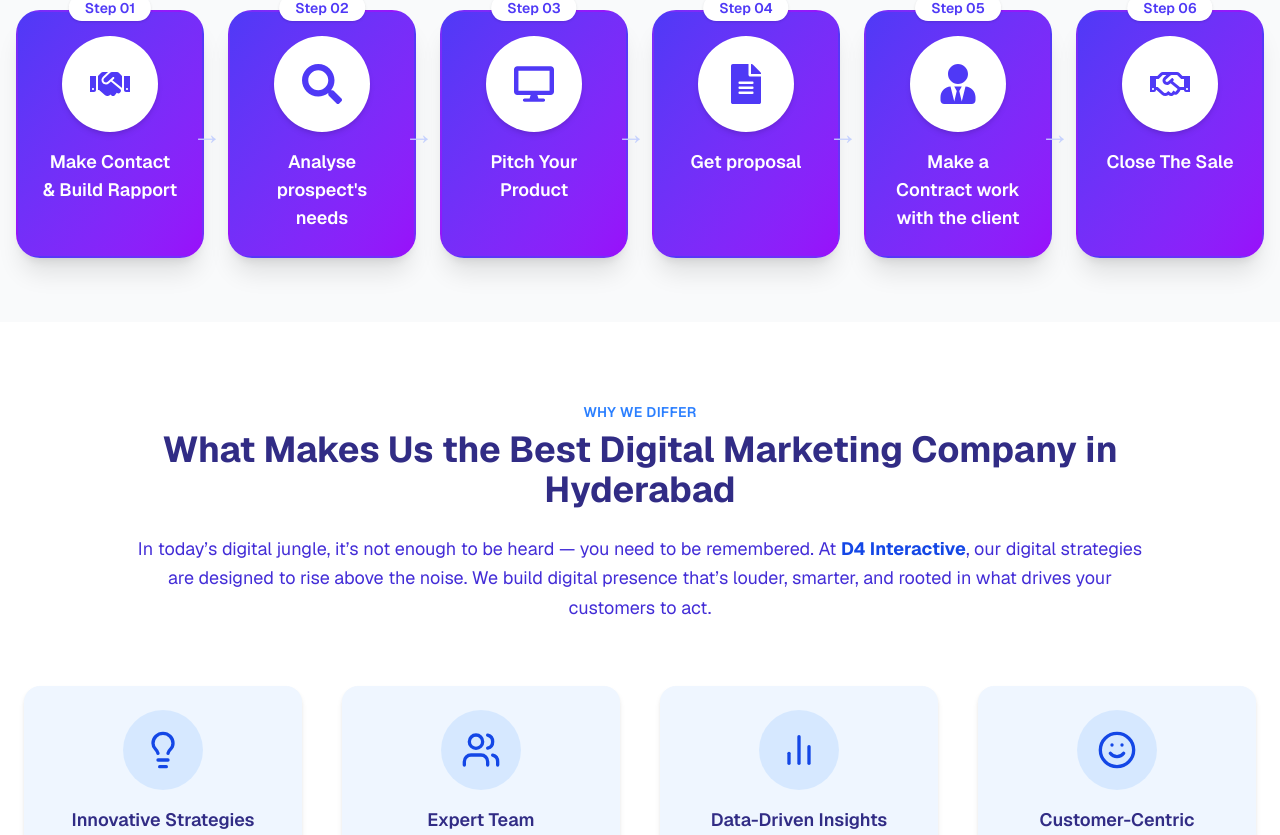
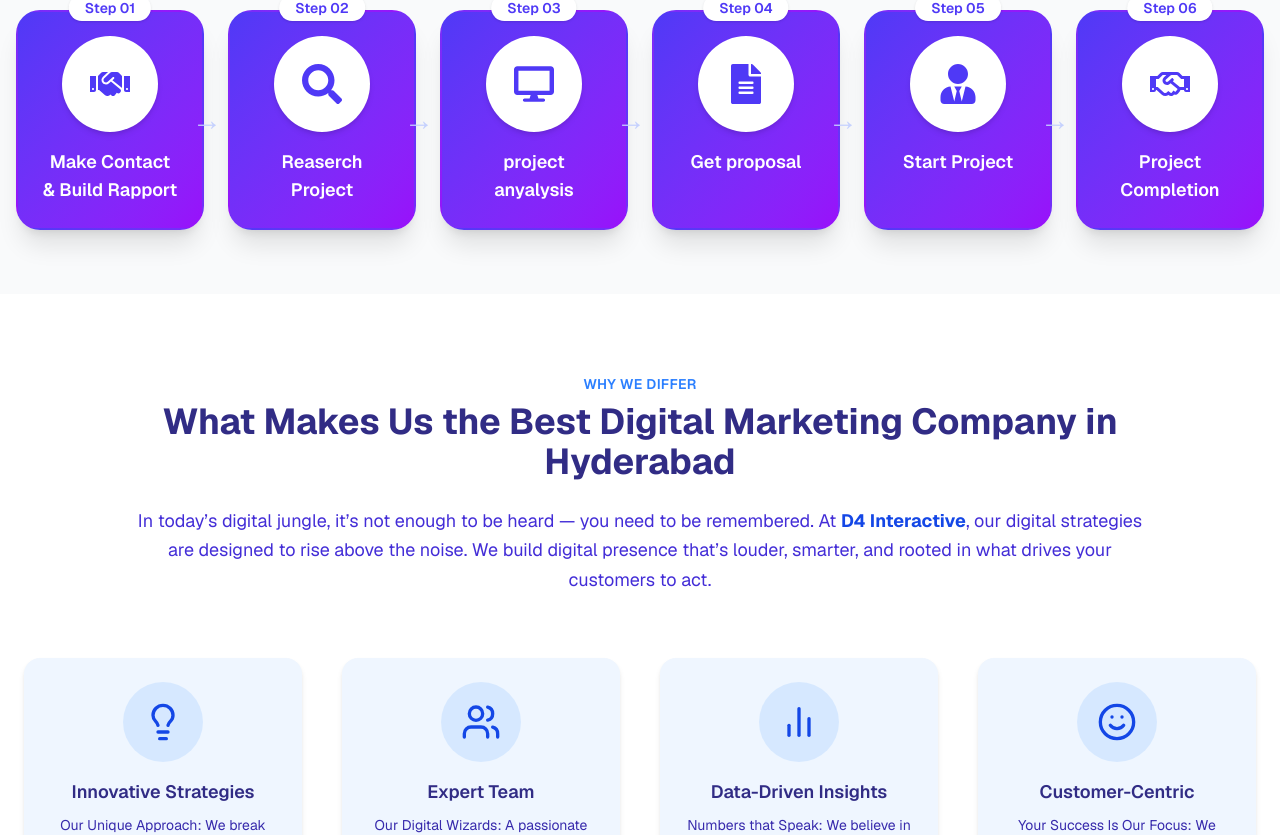
Before and after one commit to saikiranyalavarthi/D4-interactive, a Next.js app: page / in a window 1280 px wide. Shown: the part 3252-4087 px from the top of the page. Built offline with nearby package versions, Linux system fonts and the light colour scheme.

Commit message:
modfiy changes

```diff
--- a/src/app/Components/IndustriesSection.jsx
+++ b/src/app/Components/IndustriesSection.jsx
@@ -71,9 +71,15 @@ export default function IndustriesSection() {
               key={index}
               className={`bg-gradient-to-tr ${item.color} text-white rounded-2xl p-6 shadow-lg transition-transform hover:scale-105`}
             >
-              <div className="mb-4">{item.icon}</div>
-              <h3 className="text-xl font-semibold mb-2">{item.title}</h3>
-              <p className="text-sm opacity-90">{item.description}</p>
+              <div className="flex justify-center items-center mb-4">
+                {item.icon}
+              </div>
+              <h3 className="text-xl font-semibold mb-2 text-center">
+                {item.title}
+              </h3>
+              <p className="text-sm opacity-90 text-center">
+                {item.description}
+              </p>
             </div>
           ))}
         </div>
--- a/src/app/Components/SalesProcess.jsx
+++ b/src/app/Components/SalesProcess.jsx
@@ -18,12 +18,12 @@ const steps = [
   },
   {
     step: "Step 02",
-    title: "Analyse prospect's needs",
+    title: "Reaserch Project",
     icon: <FaSearch size={40} />,
   },
   {
     step: "Step 03",
-    title: "Pitch Your Product",
+    title: "project anyalysis",
     icon: <FaDesktop size={40} />,
   },
   {
@@ -33,12 +33,12 @@ const steps = [
   },
   {
     step: "Step 05",
-    title: "Make a Contract work with the client",
+    title: "Start Project",
     icon: <FaUserTie size={40} />,
   },
   {
     step: "Step 06",
-    title: "Close The Sale",
+    title: "Project Completion",
     icon: <FaRegHandshake size={40} />,
   },
 ];
--- a/src/app/page.js
+++ b/src/app/page.js
@@ -323,7 +323,7 @@ export default function Home() {
       <SuccessStories />
       <CallToActionSection />
       {/* Projects Section */}
-      <section className="py-20 px-6 md:px-20 bg-white text-center text-black">
+      {/* <section className="py-20 px-6 md:px-20 bg-white text-center text-black">
         <h1 className="text-4xl font-bold text-indigo-700 mb-4">
           Our Work & Projects
         </h1>
@@ -350,7 +350,7 @@ export default function Home() {
             <p className="text-gray-700 text-sm">{proj.description}</p>
           </div>
         ))}
-      </section>
+      </section> */}
       <IndustriesSection />
       <section className="py-20 px-6 md:px-20 bg-white">
         <div className="max-w-5xl mx-auto space-y-6 text-gray-700 text-[16px] leading-relaxed">
```
